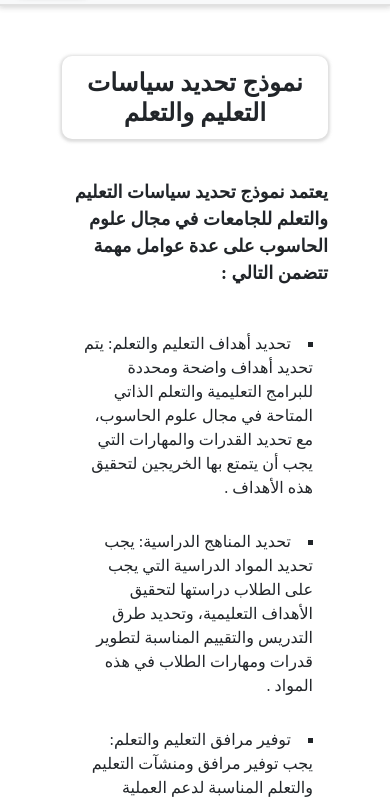
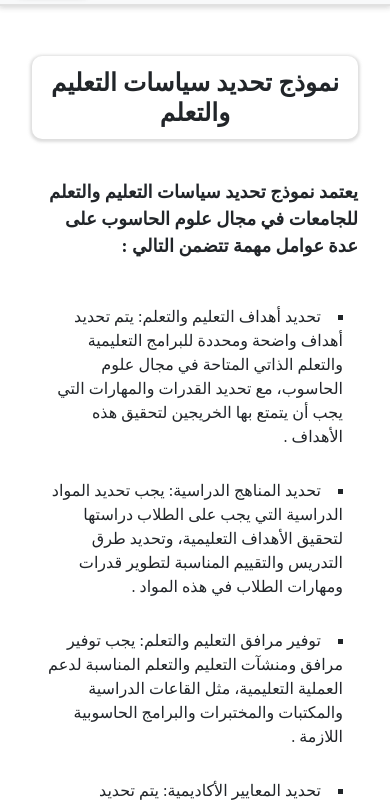
Before and after one commit to AbdoOMohammed/frist, a plain HTML site: page index.html in a window 390 px wide. Shown: the part 50-852 px from the top of the page. Drawn offline with Linux system fonts and the light colour scheme.

Commit message:
Update styles.css

```diff
--- a/styles.css
+++ b/styles.css
@@ -99,7 +99,7 @@ a{
 /*----------mob------------*/
 @media (max-width: 768px) {
     .viewport{
-        padding: 0 50px !important;
+        padding: 0 20px !important;
     }
     .sidebar{
         font-weight: bold;
```
